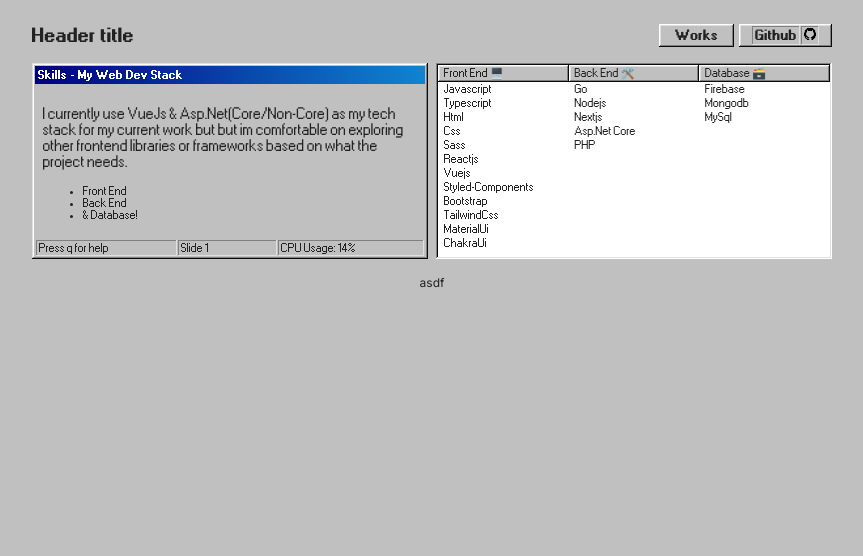
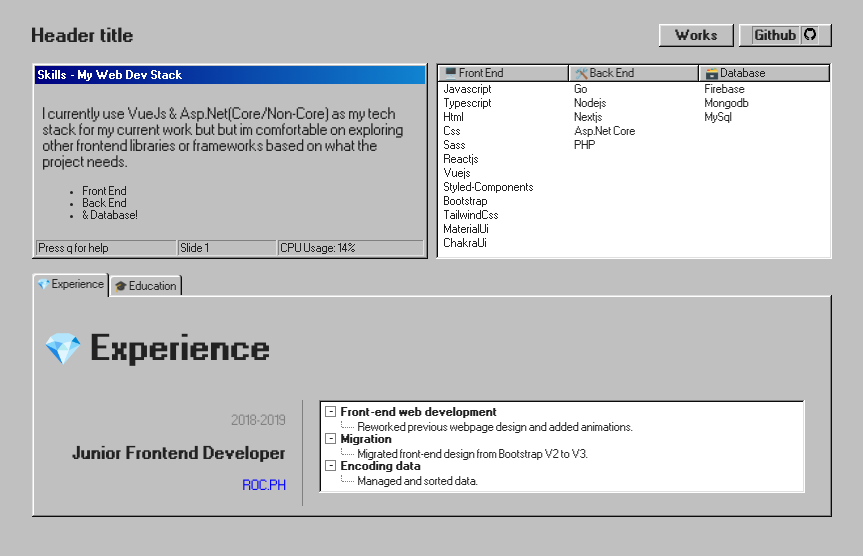
Before and after one commit to JacobSaucelo/98-cob-portfolio, a Next.js app: page / in a window 1280 px wide. Shown: the top 556 px of the page, without its empty margins (208-1071 px from the left). Built offline with nearby package versions, Linux system fonts and the light colour scheme.

Commit message:
added experience section

```diff
--- /dev/null
+++ b/components/sections/Experience/Comp.TabItem.tsx
@@ -0,0 +1,31 @@
+import CompTabRow from "./Comp.TabRow";
+
+const CompTabItem = ({ value }) => {
+  return (
+    <div className="window-body">
+      <h3>{value}</h3>
+      {/* <p>the tab content</p>
+      <ul>
+        <li>
+          Lorem ipsum dolor sit amet consectetur, adipisicing elit. Veritatis,
+          odit.
+          <ul className="tree-view" style={{ margin: "0.5rem" }}>
+            <li>We can put</li>
+            <li>
+              <strong style={{ color: "purple" }}>✨ {value}😭🔥 ✨</strong>
+            </li>
+            <li>We want in here</li>
+          </ul>
+        </li>
+        <li>
+          Lorem ipsum dolor sit amet consectetur adipisicing elit. Asperiores
+          explicabo facilis sunt doloremque.
+        </li>
+        <li>Lorem ipsum dolor sit amet.</li>
+      </ul> */}
+      <CompTabRow />
+    </div>
+  );
+};
+
+export default CompTabItem;
--- /dev/null
+++ b/components/sections/Experience/Comp.TabRow.module.css
@@ -0,0 +1,30 @@
+.CompTabRowContainer {
+  display: grid;
+  grid-template-columns: 1fr 1fr 1fr;
+  font-size: calc(0.3rem + 1vh);
+}
+
+.DateDetails {
+  grid-column: 1 / span 1;
+  text-align: end;
+  padding: 0 1rem;
+}
+.YearDate {
+  color: gray;
+}
+.WorkTitle {
+  font-weight: 600;
+  font-size: calc(0.5rem + 1vh);
+}
+.CompanyName {
+  color: blue;
+}
+
+.MoreDetails {
+  grid-column: 2 / span 3;
+  border-left: 1px solid gray;
+  padding: 0 1rem;
+}
+.DetailsTitle {
+  font-weight: 600;
+}
--- /dev/null
+++ b/components/sections/Experience/Comp.TabRow.tsx
@@ -0,0 +1,40 @@
+import React from "react";
+import styles from "./Comp.TabRow.module.css";
+
+const CompTabRow = () => {
+  return (
+    <article className={styles.CompTabRowContainer}>
+      <aside className={styles.DateDetails}>
+        <p className={styles.YearDate}>2018-2019</p>
+        <p className={styles.WorkTitle}>Junior Frontend Developer</p>
+        <p className={styles.CompanyName}>ROC.PH</p>
+      </aside>
+      <aside className={styles.MoreDetails}>
+        <ul className="tree-view">
+          <details open>
+            <summary className={styles.DetailsTitle}>
+              Front-end web development
+            </summary>
+            <ul>
+              <li>Reworked previous webpage design and added animations.</li>
+            </ul>
+          </details>
+          <details open>
+            <summary className={styles.DetailsTitle}>Migration</summary>
+            <ul>
+              <li>Migrated front-end design from Bootstrap V2 to V3.</li>
+            </ul>
+          </details>
+          <details open>
+            <summary className={styles.DetailsTitle}>Encoding data</summary>
+            <ul>
+              <li>Managed and sorted data.</li>
+            </ul>
+          </details>
+        </ul>
+      </aside>
+    </article>
+  );
+};
+
+export default CompTabRow;
--- /dev/null
+++ b/components/sections/Experience/Comp.Tabs.module.css
@@ -0,0 +1,3 @@
+.TabsContainer {
+  width: 100%;
+}
--- /dev/null
+++ b/components/sections/Experience/Comp.Tabs.tsx
@@ -0,0 +1,58 @@
+"use client";
+
+import { useState } from "react";
+import CompTabItem from "./Comp.TabItem";
+import styles from "./Comp.Tabs.module.css";
+
+const CompTabs = () => {
+  const [data, setData] = useState([
+    {
+      id: 1,
+      isSelected: true,
+      value: "💎 Experience",
+    },
+    {
+      id: 2,
+      isSelected: false,
+      value: "🎓 Education",
+    },
+  ]);
+
+  const handleSelected = (currentId) => {
+    const updatedData = data.map((tab) => {
+      if (tab.id == currentId) {
+        return { ...tab, isSelected: true };
+      }
+      return { ...tab, isSelected: false };
+    });
+
+    setData(updatedData);
+  };
+
+  return (
+    <article className={styles.TabsContainer}>
+      <menu role="tablist">
+        {data.map((tab) => (
+          <li
+            role="tab"
+            aria-selected={tab.isSelected}
+            key={tab.id}
+            onClick={() => handleSelected(tab.id)}
+          >
+            <div style={{ padding: "0.3rem" }}>{tab.value}</div>
+            {/* <a href="#">{tab.value}</a> */}
+          </li>
+        ))}
+      </menu>
+      <div className="window" role="tabpanel">
+        {data.map((content) => {
+          if (content.isSelected) {
+            return <CompTabItem key={content.id} value={content.value} />;
+          }
+        })}
+      </div>
+    </article>
+  );
+};
+
+export default CompTabs;
--- a/components/sections/Experience/Section.Experience.module.css
+++ b/components/sections/Experience/Section.Experience.module.css
@@ -0,0 +1,3 @@
+.SectionExperienceContainer {
+  width: 100%;
+}
--- a/components/sections/Experience/Section.Experience.tsx
+++ b/components/sections/Experience/Section.Experience.tsx
@@ -1,7 +1,13 @@
 import React from "react";
+import CompTabs from "./Comp.Tabs";
+import styles from "./Section.Experience.module.css";
 
 const SectionExperience = () => {
-  return <section>asdf</section>;
+  return (
+    <section className={styles.SectionExperienceContainer}>
+      <CompTabs />
+    </section>
+  );
 };
 
 export default SectionExperience;
--- a/components/sections/TechStackSection/Comp.TechStack.tsx
+++ b/components/sections/TechStackSection/Comp.TechStack.tsx
@@ -12,7 +12,7 @@ const CompTechStack = () => {
       <table>
         <thead>
           <tr>
-            <th>Front End 🖥️</th>
+            <th>🖥️ Front End</th>
           </tr>
         </thead>
         <tbody>
@@ -26,7 +26,7 @@ const CompTechStack = () => {
       <table>
         <thead>
           <tr>
-            <th>Back End 🛠️</th>
+            <th>🛠️ Back End</th>
           </tr>
         </thead>
         <tbody>
@@ -40,7 +40,7 @@ const CompTechStack = () => {
       <table>
         <thead>
           <tr>
-            <th>Database 🗃️</th>
+            <th>🗃️ Database</th>
           </tr>
         </thead>
         <tbody>
```
